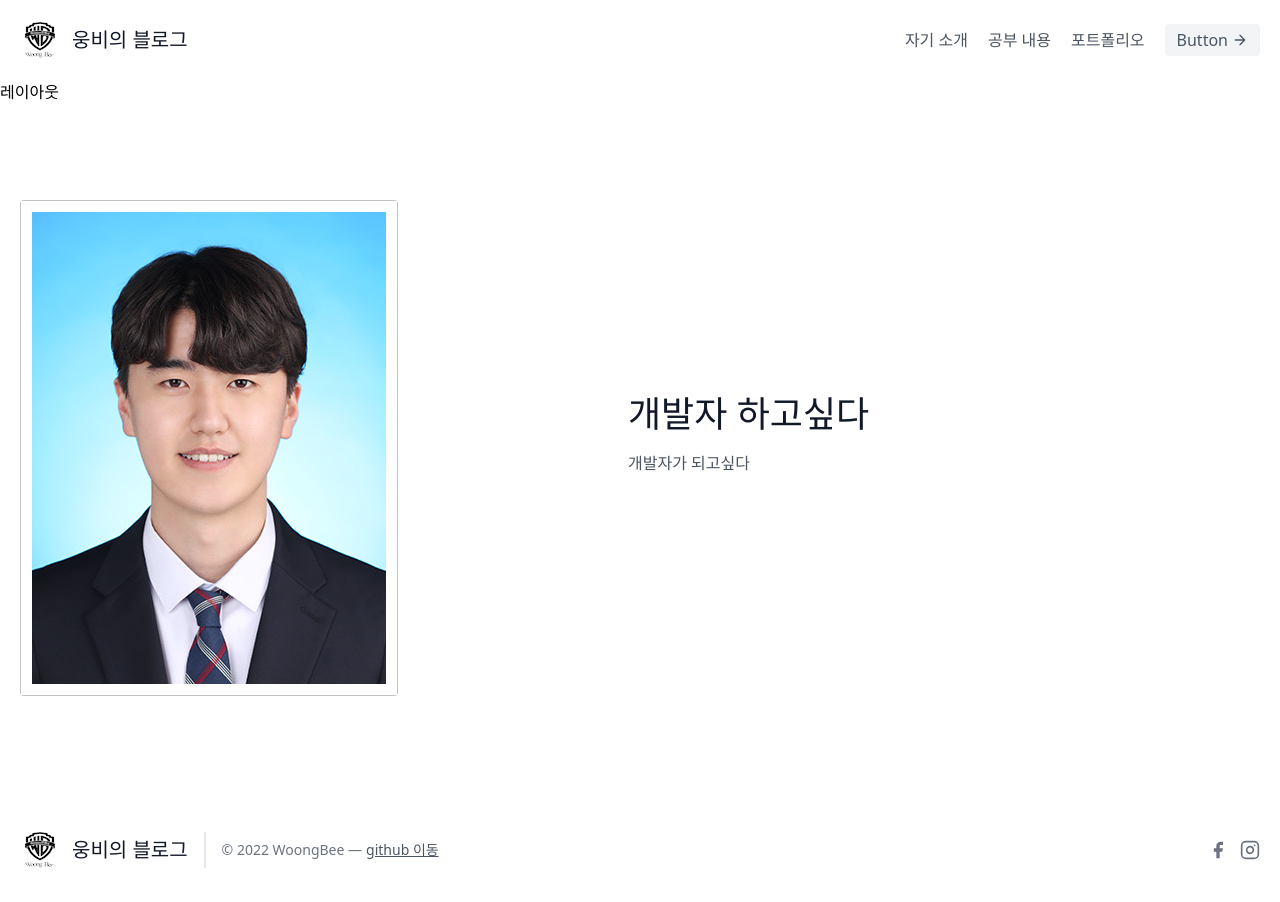
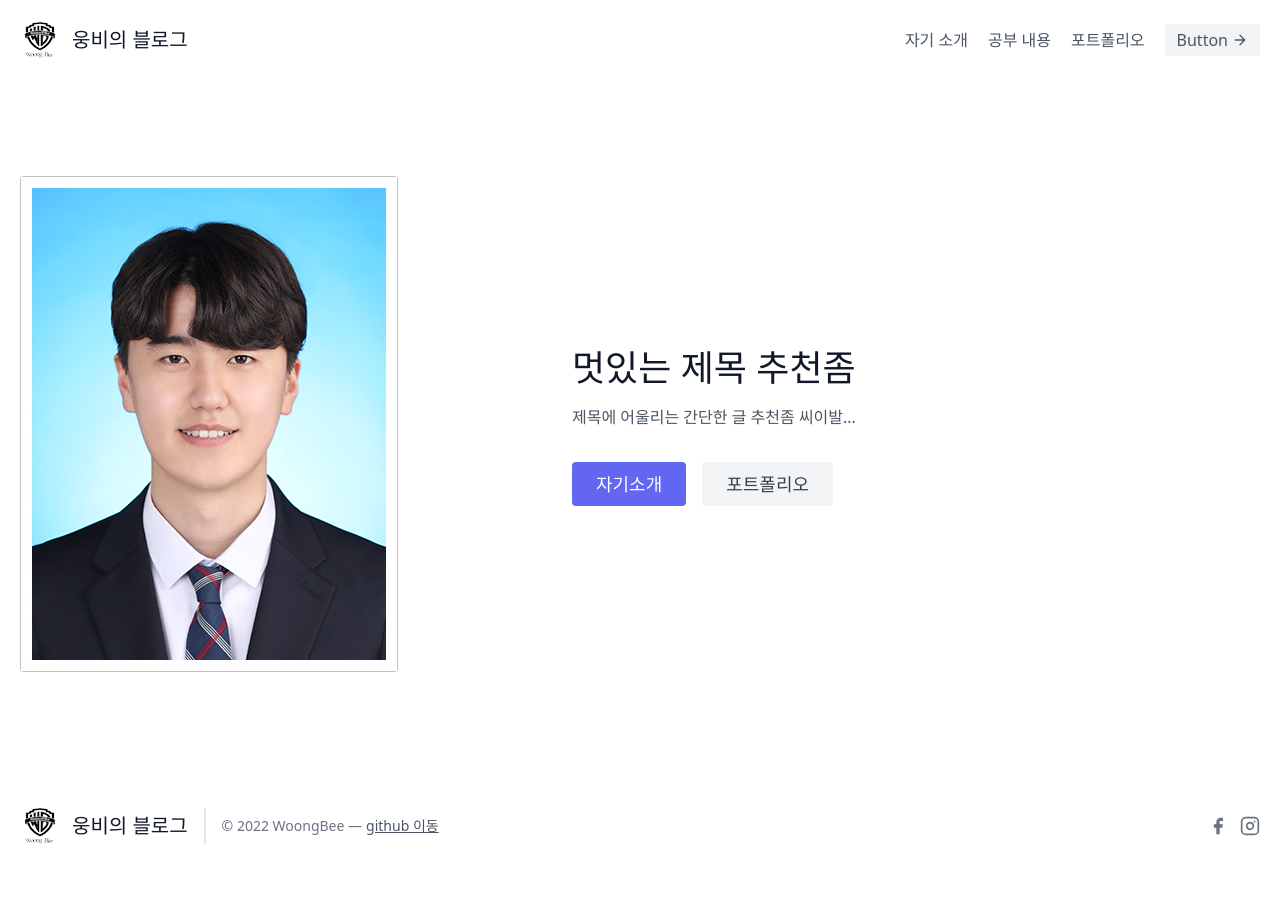
Before and after one commit to WoongBeeYang/wb-blog, a Next.js app: page / in a window 1280 px wide. After the commit the page ends 878 px from the top, so only its background shows below. Built offline with nearby package versions, Linux system fonts and the light colour scheme.

Commit message:
index 페이지 수정

```diff
--- a/components/layout.tsx
+++ b/components/layout.tsx
@@ -5,7 +5,6 @@ export default function Layout({ children }) {
   return (
     <>
       <Header />
-        <h1>레이아웃</h1>
         <div>{children}</div>
       <Footer />
     </>
--- a/pages/index.tsx
+++ b/pages/index.tsx
@@ -1,7 +1,7 @@
 import Head from "next/head";
 import Layout from "../components/layout";
 import Image from "next/image";
-import myPhoto from "../image/myPhoto.jpeg"
+import myPhoto from "../image/myPhoto.jpeg";
 
 export default function Home() {
   return (
@@ -13,21 +13,28 @@ export default function Home() {
 
       <section className="text-gray-600 body-font">
         <div className="container mx-auto flex px-5 py-24 md:flex-row flex-col items-center">
-          <div className="lg:max-w-lg lg:w-full md:w-1/2 w-5/6 mb-10 md:mb-0">
+          <div className="lg:max-w-lg lg:w-full md:w-1/2 mx-auto mb-10 md:mb-0">
             <Image
               className="object-cover object-center rounded"
               alt="hero"
               src={myPhoto}
             />
           </div>
-          <div className="lg:flex-grow md:w-1/2 lg:pl-24 md:pl-16 flex flex-col md:items-start md:text-left items-center text-center">
+          <div className="lg:flex-grow md:w-1/2 lg:pl-18 md:pl-10 flex flex-col md:items-start md:text-left items-center text-center">
             <h1 className="title-font sm:text-4xl text-3xl mb-4 font-medium text-gray-900">
-              개발자 하고싶다
+              멋있는 제목 추천좀
             </h1>
-            <p className="mb-8 leading-relaxed">
-              개발자가 되고싶다
+            <p className="mb-8 leading-relaxed break-all">
+              제목에 어울리는 간단한 글 추천좀 씨이발...
             </p>
-
+            <div className="flex justify-center">
+              <button className="inline-flex text-white bg-indigo-500 border-0 py-2 px-6 focus:outline-none hover:bg-indigo-600 rounded text-lg">
+                자기소개
+              </button>
+              <button className="ml-4 inline-flex text-gray-700 bg-gray-100 border-0 py-2 px-6 focus:outline-none hover:bg-gray-200 rounded text-lg">
+                포트폴리오
+              </button>
+            </div>
           </div>
         </div>
       </section>
```
